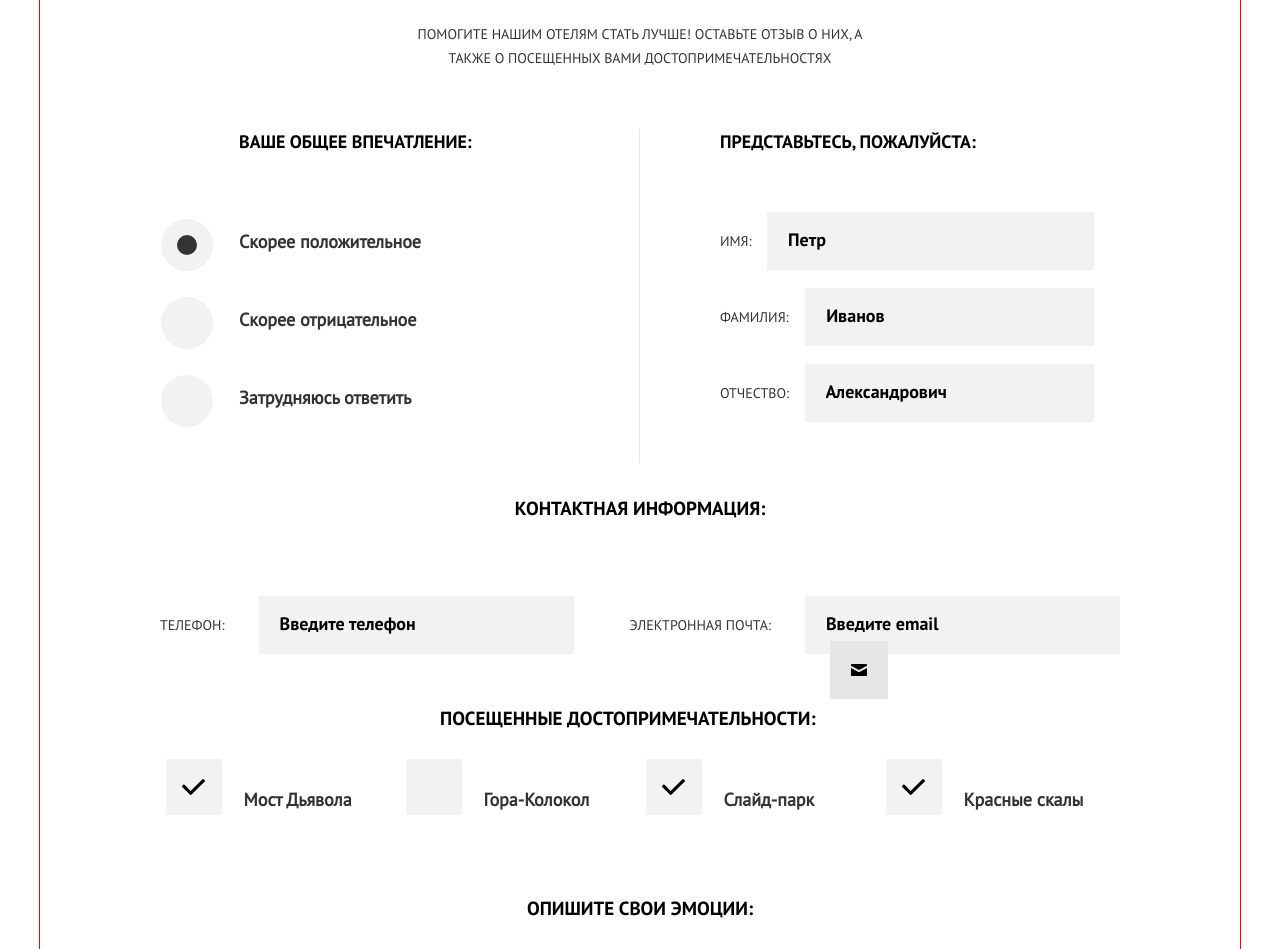
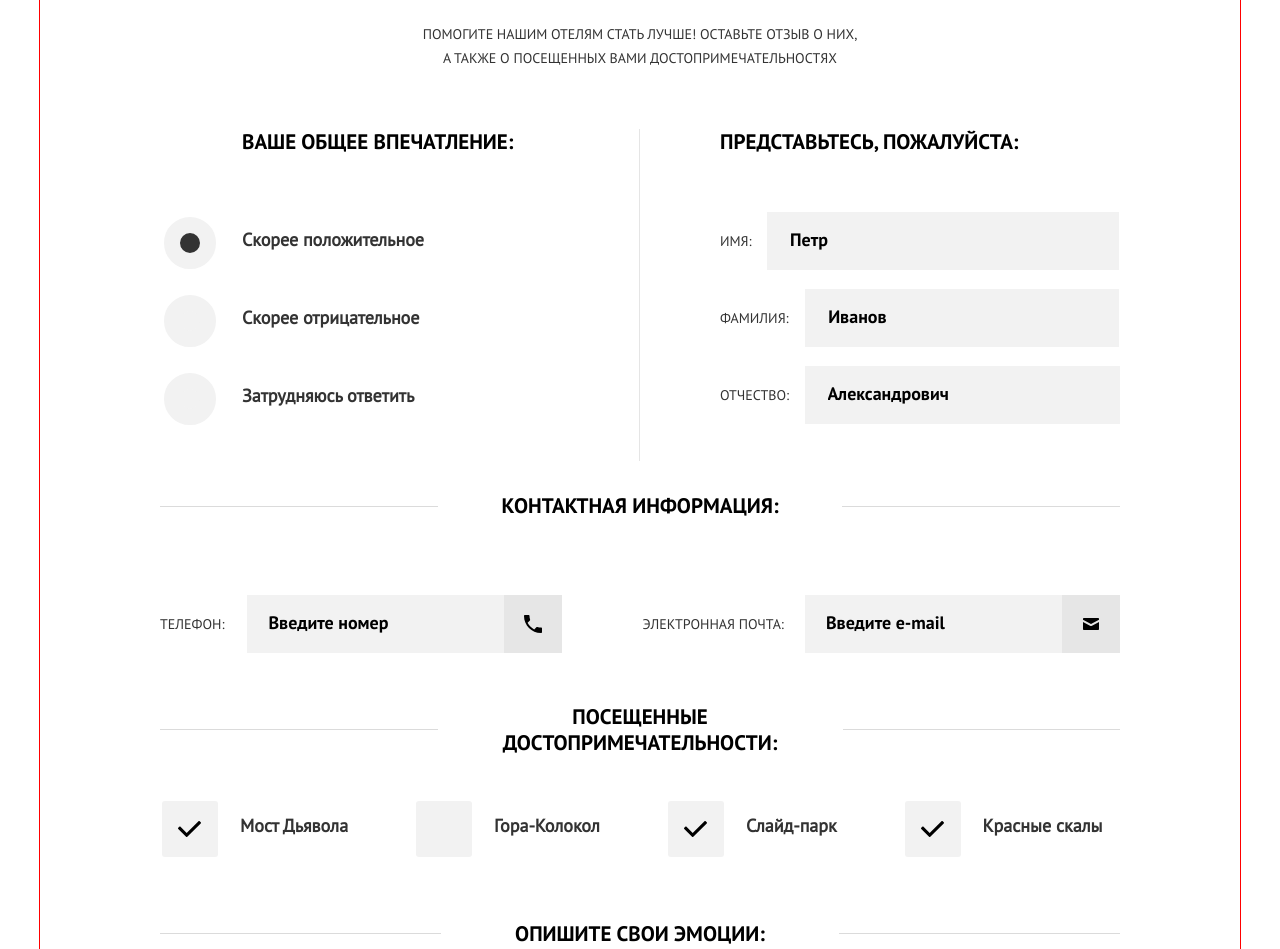
Before and after one commit to alexx150489/151606-sedona, a website: page form.html in a window 1280 px wide. Shown: the part 503-1452 px from the top of the page. Drawn offline with nearby package versions, Linux system fonts and the light colour scheme; files that its build step writes are made by us from their sources; files whose address does not match are found by name.

Commit message:
pre-final-1

```diff
--- a/form.html
+++ b/form.html
@@ -12,7 +12,7 @@
         <div class="main-nav__wrapper">
         <ul class="main-nav__items">
           <li class="main-nav__item">
-            <a href="">Главная</a>
+            <a href="index.html">Главная</a>
             <svg class="main-nav__close-btn" version="1.0" id="Layer_1" xmlns="http://www.w3.org/2000/svg" xmlns:xlink="http://www.w3.org/1999/xlink" x="0px" y="0px"
                    width="22.199px" height="22.199px" viewBox="0 0 22.199 22.199" enable-background="new 0 0 22.199 22.199" xml:space="preserve">
                 <polygon points="22.199,2.804 19.396,0 11.1,8.297 2.804,0 0,2.803 8.297,11.1 0,19.396 2.803,22.199 11.1,13.902 19.396,22.199
@@ -47,8 +47,12 @@
     <section class="main-form">
       <form class="main-form__form" action="">
         <div class="main-form__name-wrapper">
-          <div class="main-form__title">Представьтесь, пожалуйста:</div>
-          <div class="main-form__title-short">Представьтесь:</div>
+          <div class="main-form__title">
+            <h2>Представьтесь, пожалуйста:</h2>
+          </div>
+          <div class="main-form__title main-form__title--short">
+            <h2>Представьтесь:</h2>
+          </div>
           <label for="name" class="main-form__label-name">Имя:</label>
           <input id="name" class="main-form__input-name" type="text" placeholder="Петр">
           <label for="surname" class="main-form__label-surname">Фамилия:</label>
@@ -58,18 +62,23 @@
         </div>
 
         <div class="main-form__contacts-wrapper">
-          <div class="main-form__title">Контактная информация:</div>
+          <div class="main-form__title">
+            <h2>Контактная информация:</h2>
+          </div>
           <div class="main-form__wrapper">
             <label for="tel" class="main-form__label-tel">Контактный телефон:</label>
-            <label for="tel" class="main-form__label-tel-short">Телефон:</label>
+            <label for="tel" class="main-form__label-tel--short">Телефон:</label>
             <input id="tel" class="main-form__input-tel" type="tel" placeholder="Введите телефон">
+            <input id="tel" class="main-form__input-tel main-form__input-tel--alt" type="tel" placeholder="Введите номер">
             <label for="email" class="main-form__label-email">Электронная почта:</label>
-            <input id="email" class="main-form__input-email" type="email" placeholder="Введите email">
+            <input id="email" class="main-form__input-email" type="email" placeholder="Введите e-mail">
           </div>
         </div>
 
         <div class="main-form__impression-wrapper">
-          <div class="main-form__title">Ваше общее впечатление:</div>
+          <div class="main-form__title">
+             <h2>Ваше общее впечатление:</h2>
+          </div>
             <input id="positive" type="radio" name="impression-radio" value="positive" checked>
             <label for="positive">Скорее положительное</label>
             <input id="negative" type="radio" name="impression-radio" value="negative">
@@ -79,7 +88,9 @@
         </div>
 
         <div class="main-form__sights-wrapper">
-          <div class="main-form__title">Посещенные достопримечательности:</div>
+          <div class="main-form__title">
+            <h2>Посещенные достопримечательности:</h2>
+          </div>
           <div class="main-form__checkbox-wrapper">
             <input id="devil-bridge" type="checkbox" name="option1" value="#" checked>
             <label for="devil-bridge" class="main-form__label-radio1">Мост Дьявола</label>
@@ -92,7 +103,9 @@
           </div>
         </div>
         <div class="main-form__emotion-wrapper">
-          <div class="main-form__title">Опишите свои эмоции:</div>
+          <div class="main-form__title">
+            <h2>Опишите свои эмоции:</h2>
+          </div>
           <textarea id="emotion" class="main-form__textarea" name="" id="" cols="30" rows="10" placeholder="Опишите подробно все свои восторги"></textarea>
         </div>
         <div class="main-form__submit-wrapper">
--- a/sass/blocks/main-content.scss
+++ b/sass/blocks/main-content.scss
@@ -93,12 +93,12 @@
     margin-top: 75px;
     margin-bottom: 30px;
     padding: 0 60px 0 60px;
-    font-size: 26px;
-    line-height: 24px;
+    font-size: 30px;
+    line-height: 26px;
   }
 
   .main-content__main-text-form {
-    padding: 0px 156px;
+    padding: 0px 162px;
     margin-bottom: 74px;
   }
 }
@@ -120,11 +120,11 @@
 
   //form
   .main-content__main-title-form {
-    margin-top: 112px;
+    margin-top: 110px;
   }
 
   .main-content__main-text-form {
-    padding: 0px 372px;
+    padding: 0px 378px;
     margin-bottom: 59px;
   }
 
--- a/sass/blocks/main-footer.scss
+++ b/sass/blocks/main-footer.scss
@@ -125,7 +125,7 @@
 }
 
 .main-footer-form {
-    margin-top: 39px;
+    margin-top: 35px;
 }
 
 //TAB
@@ -135,6 +135,11 @@
     flex-wrap: wrap;
     justify-content: space-around;
   }
+
+  .main-footer-form {
+    margin-top: 0;
+  }
+
   .main-footer__map {
   width: 768px;
   height: 350px;
@@ -172,14 +177,27 @@
 
 //DESK
 @media #{$desktop-widths} {
+  .main-footer {
+    justify-content: flex-start;
+  }
   .main-footer__map {
   width: 1200px;
   height: 350px;
   background: url(../img/bg-map-desktop.jpg) top center no-repeat;
   }
 
+
   .main-footer__map::after {
     top: 162px;
     left: 586px;
   }
+
+  .main-footer__hashtag {
+    margin-right: 254px;
+    margin-left: 134px;
+  }
+
+  .main-footer__social {
+    margin-right: 352px;
+  }
 }
--- a/sass/blocks/main-form.scss
+++ b/sass/blocks/main-form.scss
@@ -3,6 +3,11 @@
 }
 
 .main-form__title {
+  text-align: center;
+}
+
+.main-form__title h2 {
+  position: relative;
   font-family: $font-bold;
   font-size: 18px;
   line-height: 26px;
@@ -10,14 +15,13 @@
   text-transform: uppercase;
   font-weight: bold;
   text-align: center;
-  margin-bottom: 21px;
 }
 
-.main-form__title-short {
+.main-form__title--short {
   display: none;
 }
 
-.main-form__label-tel-short {
+.main-form__label-tel--short {
   display: none;
 }
 
@@ -34,7 +38,7 @@
     border-top: 1px solid #e5e5e5;
     width: 280px;
     padding: 18px 20px 0 20px;
-    margin-bottom: 6px;
+    margin-bottom: 3px;
 }
 
 .main-form__form {
@@ -44,11 +48,11 @@
 }
 
 .main-form input[type="text"] {
-  padding-left: 21px;
+  padding-left: 23px;
   border: none;
   height: 58px;
-  background-color: $input-background;
-  margin-bottom: 18px;
+  background-color: #f2f2f2;
+  margin-bottom: 21px;
   box-sizing: border-box;
 }
 
@@ -77,7 +81,7 @@ input[type="text"]:-ms-input-placeholder  {
 
 .main-form input[type="text"]:focus {
   border:4px solid #e5e5e5;
-   padding-left: 17px;
+   padding-left: 19px;
 }
 
 .main-form__label-name {
@@ -93,15 +97,15 @@ input[type="text"]:-ms-input-placeholder  {
 }
 
 .main-form__input-name {
-  width: 210px;
+  width: 232px;
 }
 
 .main-form__input-surname {
-  width: 171px;
+  width: 194px;
 }
 
 .main-form__input-second-name {
-  width: 173px;
+  width: 195px;
 }
 
 //CONTACTS
@@ -110,6 +114,11 @@ input[type="text"]:-ms-input-placeholder  {
   padding: 18px 20px 0 20px;
   margin-bottom: 28px;
 }
+
+.main-form__input-tel--alt {
+  display: none;
+}
+
 
 .main-form__input-tel {
   padding: 0;
@@ -198,8 +207,6 @@ input[type="email"]::-webkit-input-placeholder {
   border:4px solid #e5e5e5;
   padding-left: 17px;
 }
-
-
 
 .main-form__label-email {
   position: relative;
@@ -298,7 +305,7 @@ input[type="email"]::-webkit-input-placeholder {
   margin-bottom: 31px;
 }
 
-.main-form__sights-wrapper label {
+.main-form__checkbox-wrapper label {
   position: relative;
   display: block;
   width: 201px;
@@ -378,8 +385,8 @@ input[type="email"]::-webkit-input-placeholder {
   resize: none;
   background-color: $input-background;
   width: 260px;
-  height: 140px;
-  padding: 20px 0 0 20px;
+  height: 143px;
+  padding: 16px 0 0 20px;
 }
 
 textarea::-webkit-input-placeholder {
@@ -444,6 +451,11 @@ textarea:-ms-input-placeholder  {
     flex-wrap: wrap;
   }
 
+  .main-form__title h2 {
+    font-size: 21px;
+    line-height: 26px;
+  }
+
 //IMPRESSION  TAB
   .main-form__impression-wrapper {
     padding: 0;
@@ -454,9 +466,13 @@ textarea:-ms-input-placeholder  {
     order:-1;
   }
 
+  .main-form__impression-wrapper h2 {
+    text-align: left;
+  }
+
   .main-form__impression-wrapper .main-form__title {
-    font-size: 18px;
-    margin-bottom: 74px;
+    font-size: 21px;
+    margin-bottom: 72px;
     text-align: left;
   }
 
@@ -473,13 +489,19 @@ textarea:-ms-input-placeholder  {
     padding-left: 57px;
   }
 
+  .main-form__name-wrapper h2 {
+    text-align: left;
+  }
+
+
   .main-form__name-wrapper .main-form__title {
     display: none;
   }
 
-  .main-form__name-wrapper .main-form__title-short {
+  .main-form__name-wrapper .main-form__title--short {
+    font-family: $font-bold;
     display: block;
-    font-size: 18px;
+    font-size: 21px;
     line-height: 26px;
     font-weight: bold;
     text-transform: uppercase;
@@ -487,15 +509,15 @@ textarea:-ms-input-placeholder  {
   }
 
   .main-form__input-name {
-    width: 194px;
+    width: 219px;
   }
 
   .main-form__input-surname {
-    width: 156px;
+    width: 181px;
   }
 
   .main-form__input-second-name {
-    width: 156px;
+    width: 182px;
   }
 
   //CONTACTS TAB
@@ -508,28 +530,54 @@ textarea:-ms-input-placeholder  {
   }
 
   .main-form__contacts-wrapper .main-form__title {
-    font-size: 19px;
+    margin-top: 34px;
+    margin-bottom: 23px;
+  }
+
+  .main-form__contacts-wrapper h2 {
+    position: relative;
+    font-size: 21px;
     line-height: 26px;
     font-weight: bold;
     text-transform: uppercase;
-    margin-top: 34px;
-    margin-bottom: 24px;
+    background-color: white;
+    text-align: center;
+    display: inline-block;
+    padding: 0 63px;
+    z-index: 2;
+  }
+
+  .main-form__contacts-wrapper .main-form__title::after {
+    content: "";
+    position: relative;
+    top: -13px;
+    display: block;
+    border-bottom: 1px solid #dbdbdb;
+    z-index: 1;
   }
 
   .main-form__input-tel {
-    width: 627px;
+    width: 648px;
     margin-bottom: 23px;
   }
 
+  .main-form__label-tel::before {
+    left: 568px;
+  }
+
   .main-form__input-email {
-    width: 627px;
+    width: 648px;
+  }
+
+  .main-form__label-email::before {
+    left: 568px;
   }
 
   .main-form__label-tel {
     display: inline;
   }
 
-  .main-form__label-tel-short {
+  .main-form__label-tel--short {
     display: none;
   }
 
@@ -542,29 +590,54 @@ textarea:-ms-input-placeholder  {
   }
 
   .main-form__sights-wrapper .main-form__title {
-    font-size: 19px;
-    line-height: 26px;
-    font-weight: bold;
-    text-transform: uppercase;
-    padding: 0 150px;
     margin-bottom: 41px;
+  }
+
+  .main-form__sights-wrapper h2 {
+    display: inline-block;
+    z-index: 2;
+    background-color: white;
+    padding: 0px 61px;
+    width: 283px;
+  }
+
+  .main-form__sights-wrapper .main-form__title::after {
+    content: "";
+    position: relative;
+    top: -27px;
+    display: block;
+    border-bottom: 1px solid #dbdbdb;
+    z-index: 1;
   }
 
   .main-form__sights-wrapper .main-form__checkbox-wrapper {
     display: flex;
     flex-direction: row;
     flex-wrap: wrap;
-    justify-content: space-around;
-    width: 650px;
+    justify-content: center;
+    width: 656px;
   }
 
   .main-form__checkbox-wrapper label {
     display: inline-block;
-    width: 152px;
+    width: 154px;
     margin-bottom: 32px;
-    //для центровки
     line-height: 56px;
+    text-align: left;
+    padding-left: 106px;
   }
+
+  .main-form__sights-wrapper input + label::before {
+    top: 3px;
+    left: 28px;
+  }
+
+  .main-form__sights-wrapper input:checked + label::before {
+    top: 3px;
+    left: 28px;
+  }
+
+
 
   .main-form__label-radio3 {
     order: 1;
@@ -572,9 +645,11 @@ textarea:-ms-input-placeholder  {
 
   .main-form__label-radio2 {
     order: 2;
+    margin-left: 0;
   }
 
   .main-form__label-radio4 {
+    margin-left: 0;
     order: 3;
   }
 
@@ -586,16 +661,38 @@ textarea:-ms-input-placeholder  {
     margin-bottom: 60px;
   }
   .main-form__emotion-wrapper .main-form__title {
-    font-size: 19px;
+    margin-bottom: 56px;
+  }
+
+  .main-form__emotion-wrapper .main-form__title::after {
+    content: "";
+    position: relative;
+    top: -14px;
+    display: block;
+    border-bottom: 1px solid #dbdbdb;
+    z-index: 1;
+  }
+
+  .main-form__emotion-wrapper h2 {
+    display: inline-block;
+    font-size: 21px;
     line-height: 26px;
     font-weight: bold;
     text-transform: uppercase;
-    padding: 0;
-    margin-bottom: 56px;
+    background-color: white;
+    z-index: 2;
+    padding: 0px 74px;
   }
 
   .main-form__textarea {
-  width: 648px;
+    width: 629px;
+  }
+
+  .main-form__submit-wrapper {
+    display: flex;
+    flex-direction: row;
+    justify-content: space-between;
+    width: 648px;
   }
 
   .main-form__submit-btn {
@@ -611,7 +708,7 @@ textarea:-ms-input-placeholder  {
     border: none;
     padding: 0;
     margin-right: 165px;
-    margin-bottom: 97px;
+    margin-bottom: 94px;
   }
   .required-note {
     display: block;
@@ -634,6 +731,7 @@ textarea:-ms-input-placeholder  {
 
   .main-form__impression-wrapper  {
     width: 480px;
+    padding-left: 3px;
   }
 
   .main-form__impression-wrapper .main-form__title {
@@ -651,29 +749,37 @@ textarea:-ms-input-placeholder  {
   }
 
   .main-form__name-wrapper .main-form__title {
-    font-size: 18px;
+    font-family: $font-bold;
+    font-size: 21px;
     display: block;
     text-align: left;
     margin-bottom: 57px;
   }
 
+  .main-form input[type="text"] {
+    margin-bottom: 19px;
+  }
+
   .main-form__input-name {
-    width: 327px;
+    width: 352px;
   }
 
   .main-form__input-surname {
-    width: 289px;
+    width: 314px;
   }
 
   .main-form__input-second-name {
-    width: 289px;
+    width: 315px;
+  }
+
+  .main-form__name-wrapper .main-form__title--short {
+    display: none;
   }
 
 //CONTACTS DESK
   .main-form__contacts-wrapper {
     width: 960px;
     margin-bottom: 28px;
-
   }
 
   .main-form__contacts-wrapper .main-form__title {
@@ -685,20 +791,54 @@ textarea:-ms-input-placeholder  {
     display: flex;
     flex-direction: row;
     flex-wrap: wrap;
-    justify-content: space-between;
+    justify-content: flex-start;
     align-items: baseline;
   }
+
+
 
   .main-form__label-tel {
     display: none;
   }
 
-  .main-form__label-tel-short {
+  .main-form__label-tel--short {
+    position: relative;
+    display: inline;
+    margin-right: 23px;
+  }
+
+  .main-form__label-tel--short::before {
+    content: '';
+    position: absolute;
+    width: 58px;
+    height: 58px;
+    top: -16px;
+    left: 344px;
+    background: #e6e6e6 url("../img/icon-phone.svg") center no-repeat;
+  }
+
+  .main-form__input-tel {
+    display: none;
+  }
+
+  .main-form__input-tel--alt {
     display: inline;
   }
 
+
   .main-form__input-tel {
-    width: 315px
+    width: 315px;
+    margin-right: 80px;
+  }
+
+  .main-form__label-email {
+    margin-right: 21px;
+    margin-left: 0;
+  }
+
+  .main-form__label-email::before {
+    top: -16px;
+    left: 420px;
   }
 
   .main-form__input-email {
@@ -707,28 +847,54 @@ textarea:-ms-input-placeholder  {
 //SIGHTS DESK
   .main-form__sights-wrapper {
   width: 960px;
-  display: flex;
-  flex-direction: row;
-  flex-wrap: wrap;
   margin-bottom: 35px;
   }
 
   .main-form__sights-wrapper .main-form__title {
-    padding: 0 280px;
+
   }
 
   .main-form__sights-wrapper .main-form__checkbox-wrapper {
+    justify-content: left;
     width: 960px;
   }
 
+  .main-form__checkbox-wrapper label {
+    margin-right: 146px;
+    width: auto;
+    padding: 0
+  }
+
+  .main-form__checkbox-wrapper .main-form__label-radio1 {
+    margin-left: 80px;
+  }
+
+  .main-form__sights-wrapper label:last-child {
+    margin-right: 0;
+  }
+
+  .main-form__sights-wrapper input + label::before {
+    left: -78px;
+  }
+
+  .main-form__sights-wrapper input:checked + label::before {
+    left: -78px;
+  }
+
+
   //EMOTION DESK
+
+  .main-form__emotion-wrapper {
+    width: 960px;
+    margin-bottom: 57px;
+  }
   .main-form__emotion-wrapper .main-form__title {
     width: 960px;
   }
 
   .main-form__textarea {
-  width: 960px;
-  height: 160px;
+    width: 942px;
+    height: 145px;
   }
 
   //SUBMIT DESK
```
